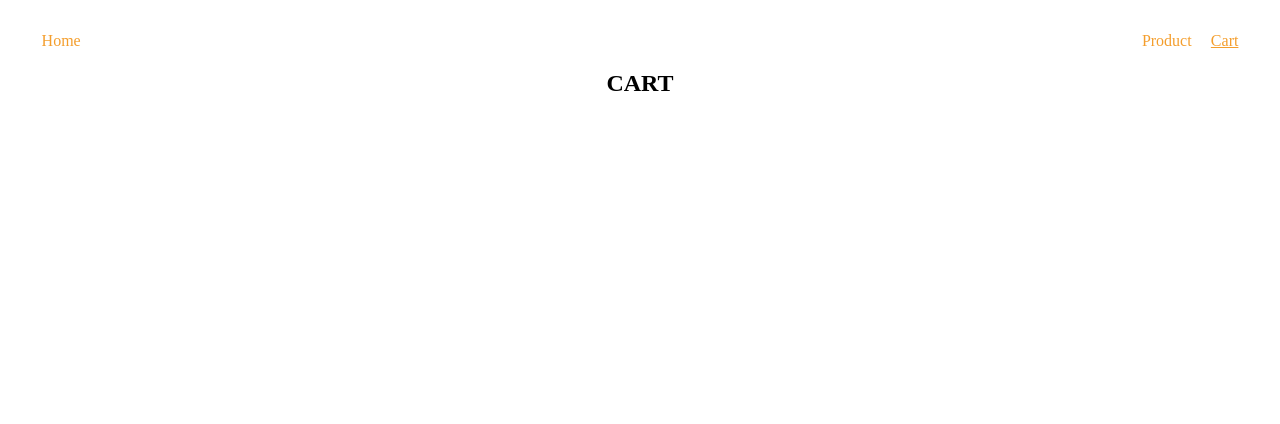
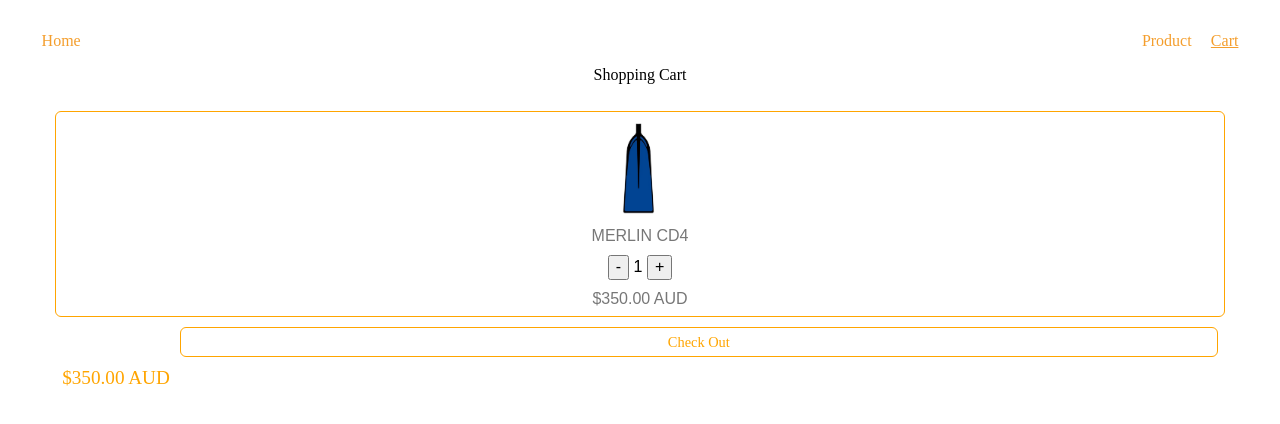
Before and after one commit to petrdragonman/eShop, a React (Vite) app: page /cart in a window 1280 px wide. Shown: the top 424 px of the page. Built offline with nearby package versions, Linux system fonts and the light colour scheme.

Commit message:
adds cart page

```diff
--- a/src/pages/Cart/Cart.jsx
+++ b/src/pages/Cart/Cart.jsx
@@ -1,6 +1,24 @@
+import clasess from "./Cart.module.scss";
+
 const Cart = () => {
-    return (
-        <h2>CART</h2>
-    );
+  return (
+    <section className={clasess.wrapper}>
+        <p>Shopping Cart</p>
+      <article className={clasess.card}>
+        <img src="./cd4.jpg" alt="merlin CD4" className={clasess.img} />
+        <span className={clasess.title}>MERLIN CD4</span>
+        <form>
+          <button>-</button>
+          <span> 1 </span>
+          <button>+</button>
+        </form>
+        <span className={clasess.price}>$350.00 AUD</span>
+      </article>
+      <span className={clasess.total}>$350.00 AUD</span>
+      <form>
+        <button className={clasess.checkout}>Check Out</button>
+      </form>
+    </section>
+  );
 };
 export default Cart;
--- a/src/pages/Cart/Cart.module.scss
+++ b/src/pages/Cart/Cart.module.scss
@@ -0,0 +1,62 @@
+
+.wrapper {
+    display: flex;
+    flex-wrap: wrap;
+    justify-content: center;
+    gap: 10px;
+}
+.card {
+  padding: 8px;
+  font-family: Arial, Helvetica, sans-serif;
+  width: 90vw;
+  display: flex;
+  flex-direction: column;
+  justify-content: space-between;
+  align-items: center;
+  border: 0.8px solid orange;
+  border-radius: 6px;
+  gap: 10px;
+  .img {
+    width: 80px;
+    height: auto;
+  }
+  .title {
+    display: flex;
+    font-size: 1em;
+    text-align: justify;
+    color: #777777;
+  }
+  .price {
+    display: flex;
+    font-size: 1em;
+    color: #777777;
+  }
+  .form {
+    width: 100%;
+  }
+  .btn {
+    width: 90%;
+    height: 26px;
+    border: 1px solid orange;
+    border-radius: 6px;
+    color: orange;
+    background-color: white;
+    font-size: 0.9em;
+  }
+}
+.total {
+    padding-top: 40px;
+    display: flex;
+    font-size: 1.2em;
+    color: orange;
+    font-weight: 500;
+}
+.checkout {
+  width: 80vw;
+  height: 26px;
+  border: 1px solid orange;
+  border-radius: 6px;
+  color: orange;
+  background-color: white;
+  font-size: 0.9em;
+}
--- a/src/pages/Home/Home.jsx
+++ b/src/pages/Home/Home.jsx
@@ -1,5 +1,6 @@
 import ProductCard from "../../components/ProductCard/ProductCard";
 import ProductDetailCard from "../../components/ProductDetailCard/ProductDetailCard";
+import Cart from "../Cart/Cart";
 import classes from "./Home.module.scss";
 
 const Home = () => {
@@ -9,8 +10,11 @@ const Home = () => {
     <>
       <h3>Dragon Boat Carbon Paddles</h3>
       <section className={classes.wrapper}>
-        <ProductDetailCard  />
-        {/* <ProductCard /> */}
+        <ProductCard />
+        <ProductCard />
+        <ProductCard />
+        <ProductCard />
+        <ProductCard />
       </section>
     </>
   );
--- a/src/pages/Home/Home.module.scss
+++ b/src/pages/Home/Home.module.scss
@@ -3,5 +3,4 @@
     flex-wrap: wrap;
     justify-content: center;
     gap: 10px;
-
 }
--- a/src/pages/Product/Product.jsx
+++ b/src/pages/Product/Product.jsx
@@ -1,7 +1,15 @@
+import classes from './Product.module.scss';
+import ProductDetailCard from '../../components/ProductDetailCard/ProductDetailCard';
+
 const Product = () => {
-    return (
-        <h2>PRODUCT</h2>
-    );
+  return (
+    <>
+      <h3>Dragon Boat Carbon Paddles</h3>
+      <section className={classes.wrapper}>
+        <ProductDetailCard  />
+      </section>
+    </>
+  );
 };
 
 export default Product;
--- a/src/pages/Product/Product.module.scss
+++ b/src/pages/Product/Product.module.scss
@@ -0,0 +1,6 @@
+.wrapper {
+    display: flex;
+    flex-wrap: wrap;
+    justify-content: center;
+    gap: 10px;
+}
```
